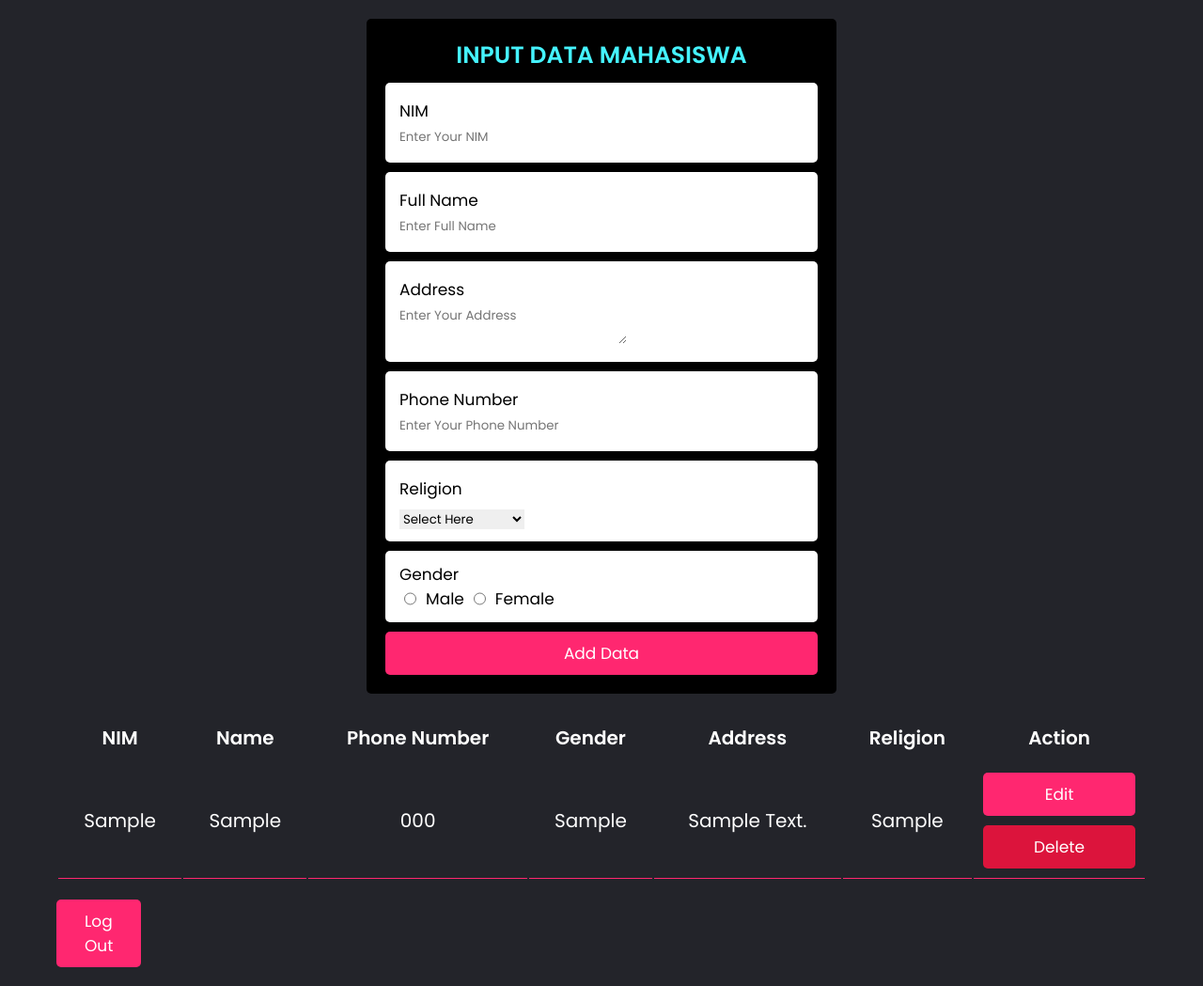
After one commit to nessnab/PW_02_InesNabilla, a PHP site: page /admin.php in a window 1280 px wide. The commit adds this page. Shown: the whole page at 94% size. Run offline with PHP 8.4, Linux system fonts and the light colour scheme; tables that the repository leaves empty or names only in its code hold one stand-in row (values such as "Sample post").

Commit message:
2nd commit
add multilevel user and admin and login page

```diff
--- /dev/null
+++ b/admin.php
@@ -0,0 +1,168 @@
+<?php
+
+error_reporting(E_ALL);
+ini_set('display_errors', true);
+
+@include 'config.php';
+
+if(isset($_POST['add_data'])){
+
+    $nim = $_POST['nim'];
+    $nm_mhs = $_POST['nm_mhs'];
+    $alamat = $_POST['alamat'];
+    $telp = $_POST['telp'];
+    $agama = $_POST['agama'];
+    $gender = $_POST['gender'];
+
+    if(empty($nim) || empty($nm_mhs) || empty($alamat) || empty($telp) || empty($agama) || empty($gender) ){
+        $message[] = 'please fill out all data';
+    }else{
+        $insert = "INSERT INTO mahasiswa(nim, nm_mhs, alamat, telp, agama, gender) VALUES('$nim','$nm_mhs', '$alamat', '$telp', '$agama', '$gender')";
+        $upload = mysqli_query($conn,$insert);
+        if($upload){
+            $message[] = 'Your Data Added Succesfully!';
+        }else{
+            $message[] = 'Failed to Add Your Data';
+
+        }
+    }
+
+};
+
+if(isset($_GET['delete'])){
+    $nim = $_GET['delete'];
+    mysqli_query($conn, "DELETE FROM mahasiswa WHERE nim = $nim");
+    header('location:admin.php');
+}
+
+?>
+
+<!DOCTYPE html>
+<html lang="en">
+<head>
+    <meta charset="UTF-8">
+   <meta http-equiv="X-UA-Compatible" content="IE=edge">
+   <meta name="viewport" content="width=device-width, initial-scale=1.0">
+
+    <link rel="stylesheet" href="style.css">
+    <title>Admin Page Data Mahasiswa CRUD</title>
+</head>
+<body>
+
+<?php
+
+if(isset($message)){
+    foreach($message as $message){
+        echo '<span class="message">'.$message.'</span>';
+    }
+}
+
+?>
+    <div class="container">
+       <div class="form-container">
+            <form action="<?php $_SERVER['PHP_SELF'] ?>" method="post" enctype="multipart/form-data">
+            <h3>Input Data Mahasiswa</h3>
+
+            <div class="box">
+                <label for="nim">NIM</label>
+                <input type="number" placeholder="Enter your NIM" name="nim" required>
+
+            </div>
+
+            <div class="box">
+                <label for="nm_mhs">Full Name</label>
+                <input type="text" placeholder="Enter full name" name="nm_mhs" required>
+
+            </div>
+
+            <div class="box">
+                <label for="alamat">Address</label>
+                <textarea required name="alamat" placeholder="Enter your address"  required></textarea>
+
+            </div>
+
+            <div class="box">
+                <label for="telp">Phone Number</label>
+                <input type="number" placeholder="Enter your phone number" name="telp" required>
+
+            </div>
+
+            <div class="box">
+                <label for="agama">Religion</label>
+                <select name="agama" id="dropdown" required>
+                    <option value="">Select Here</option>
+                    <option value="islam">Islam</option>
+                    <option value="kristen protestan">Kristen Protestan</option>
+                    <option value="kristen katolik">Kristen Katholik</option>
+                    <option value="buddha">Buddha</option>
+                    <option value="hindu">Hindu</option>
+                    <option value="konghucu">Khonghucu</option>
+                    <option value="other">Other</option>
+                </select>
+            </div>
+
+            <div class="box">
+
+                <span class="gender-title">Gender</span>
+                <div class="gender-category">
+                    <input class="checkbox" type="radio" name="gender" value="male" required>
+                    <label for="male">Male</label>
+                    <input class="checkbox" type="radio" name="gender" value="female" required>
+                    <label for="female">Female</label>
+
+                </div>
+            </div>
+
+            <input type="submit" class="btn" name="add_data" value="add data">
+
+
+            </form>
+       </div>
+
+       <?php
+
+       $select = mysqli_query($conn, "SELECT * FROM mahasiswa");
+
+       ?>
+
+       <div class="table-display">
+
+       <table class="data-display">
+
+            <thead>
+                <tr>
+                    <th>NIM</th>
+                    <th>Name</th>
+                    <th>Phone Number</th>
+                    <th>Gender</th>
+                    <th>Address</th>
+                    <th>Religion</th>
+                    <th>Action</th>
+                </tr>
+            </thead>
+
+            <?php while($row = mysqli_fetch_assoc($select)){  ?>
+
+                <tr>
+                    <td><?php echo $row['nim']; ?></td>
+                    <td><?php echo $row['nm_mhs']; ?></td>
+                    <td><?php echo $row['telp']; ?></td>
+                    <td><?php echo $row['gender']; ?></td>
+                    <td><?php echo $row['alamat']; ?></td>
+                    <td><?php echo $row['agama']; ?></td>
+                    <td>
+                        <a href="data_update.php?edit=<?php echo $row['nim']; ?>" class="btn">edit </a>
+                        <a href="admin.php?delete=<?php echo $row['nim']; ?>" class="btn">delete </a>
+                    </td>
+                </tr>
+
+                <?php }; ?>
+
+            </table>
+
+        </div>
+
+        <a href="index.php?logout" class="btn logout">Log Out </a>
+    </div>
+</body>
+</html>
--- a/config.php
+++ b/config.php
@@ -2,5 +2,38 @@
 
 $conn = mysqli_connect('localhost', 'root','', 'akademik');
 
+//LOGIN
+
+if(isset($_POST['login'])){
+    $username = $_POST['usn'];
+    $password = $_POST['psw'];
+}
+
+$cekuser = mysqli_query($conn, "select * from multilevel where username= '$username' and password='$password'");
+
+$hitung = mysqli_num_rows($cekuser);
+
+if($hitung>0){
+    //kalo data ditemukan
+    $ambildatarole = mysqli_fetch_array($cekuser);
+    $role = $ambildatarole['role'];
+
+    if($role == 'admin'){
+        //kalo dia admin
+
+        $_SESSION['log'] = 'logged';
+        $_SESSION['role'] = 'admin';
+        header('location:admin.php');
+    }else{
+        $_SESSION['log'] = 'logged';
+        $_SESSION['role'] = 'user';
+        header('location:user.php');
+
+    }
+}else{
+    //kalo TIDAK DITEMUKAN
+    // echo 'data gakda';
+}
+
 
 ?>
--- a/data_update.php
+++ b/data_update.php
@@ -23,7 +23,7 @@ if(isset($_POST['update_data'])){
         $upload = mysqli_query($conn,$update_data);
         var_dump($upload);
         if($upload){
-            header('location:index.php');
+            header('location:admin.php');
             exit;
 
         }else{
@@ -136,7 +136,7 @@ var_dump($_POST);
             </div>
 
             <input type="submit" class="btn" name="update_data" value="update data">
-            <a href="index.php" class="btn">go back</a>
+            <a href="admin.php" class="btn">go back</a>
 
 
             </form>
--- a/style.css
+++ b/style.css
@@ -1,12 +1,12 @@
 @import url('https://fonts.googleapis.com/css2?family=Poppins:wght@100;200;300;400;500;600&display=swap');
 
 :root {
-    --green: #27ae60;
-    --black: #333;
+    --green: #ff2770;
+    --black: #000;
     --white: #fff;
-    --bg-color: #eee;
+    --bg-color: #23242a;
     --box-shadow: 0 .5rem 1rem rgba(0,0,0,.1);
-    --border: .1rem solid var(--black);
+    --border: .1rem solid var(--green);
 }
 
 *{
@@ -21,6 +21,7 @@
 html{
     font-size: 62.5%;
     overflow-x: scroll;
+    background-color: var(--bg-color);
 }
 
 .btn{
@@ -35,6 +36,10 @@ html{
     color: var(--white);
     text-align: center;
     transition: .5s ease-in-out;
+}
+.btn.logout{
+    /* display: flex; */
+    width: 7vw;
 }
 .btn:hover{
     background: var(--black);
@@ -72,11 +77,11 @@ html{
     margin: 0 auto;
     padding: 2rem;
     border-radius: .5rem;
-    background: var(--bg-color);
+    background: var(--black);
 }
 .form-container form h3{
     text-transform: uppercase;
-    color: var(--black);
+    color: #45f3ff;
     margin-bottom: 1rem;
     text-align: center;
     font-size: 2.5rem;
@@ -106,6 +111,12 @@ html{
 
 .table-display{
     margin: 2rem 0;
+    color: var(--white);
+}
+.table-display h3{
+    font-size: 2.5rem;
+    text-align: center;
+    color: #45f3ff;
 }
 .table-display .data-display{
     width: 100%;
```
Also changed, not shown: index.php (added, +233 -0 lines), user.php (added, +83 -0 lines).
